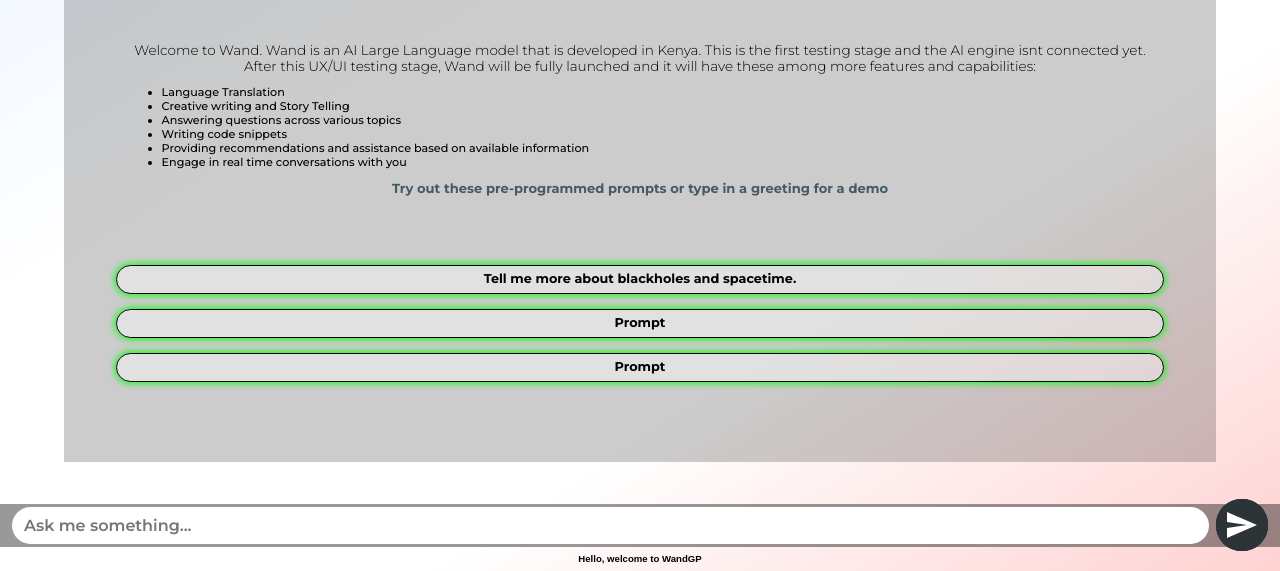
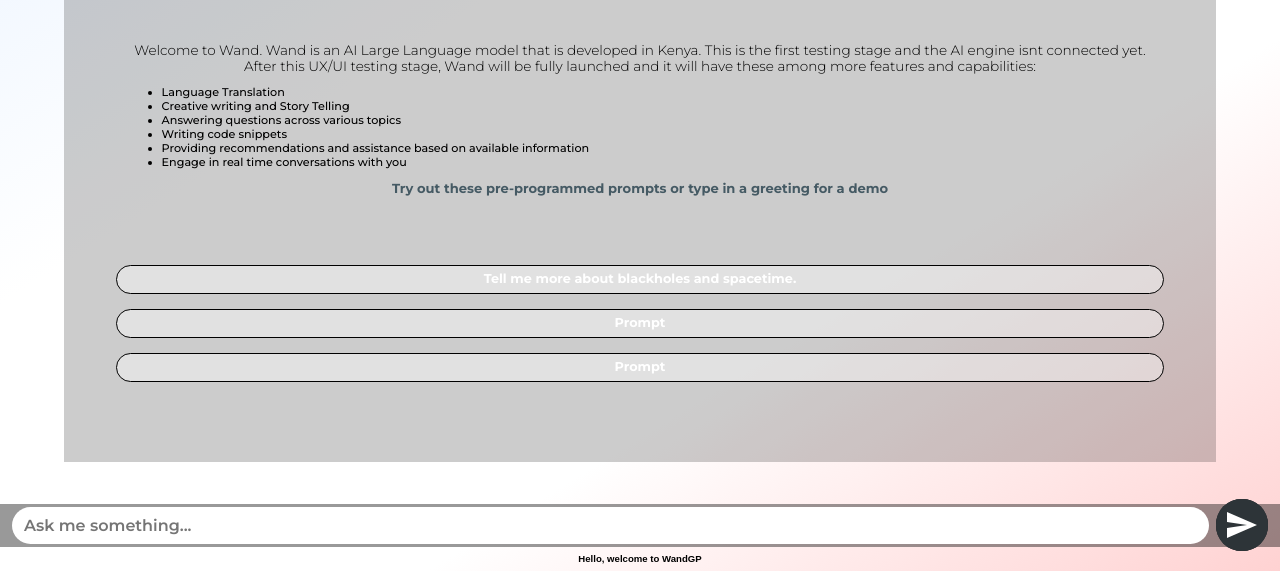
Before and after one commit to Immah007/WandGPT, a plain HTML site: page index.html in a window 1280 px wide. Shown: the part 229-800 px from the top of the page. Drawn offline with Linux system fonts and the light colour scheme; a web font is replaced by a local one.

Commit message:
ai-ux.css

```diff
--- a/ai-ux.css
+++ b/ai-ux.css
@@ -115,6 +115,7 @@
         margin-top: 4px;
         margin-bottom: 4px;
         display: flex;
+        flex-direction: column;
         align-items: center;
         justify-content: center;
     }
@@ -170,13 +171,12 @@
        max-height: 27%;
        padding: 5px;
        padding-bottom: 7px;
-       background: yelloww;
+       background: #28282B;
        border-radius: 35px;
        border: 1px solid black;
        font-size: .8rem;
-       box-shadow: 0px 0px 7px 1px #00ff05;
        background: rgb(255,255,255, .4);
-       color: black;
+       color: white;
        font-weight: bold;
 
          }
```
